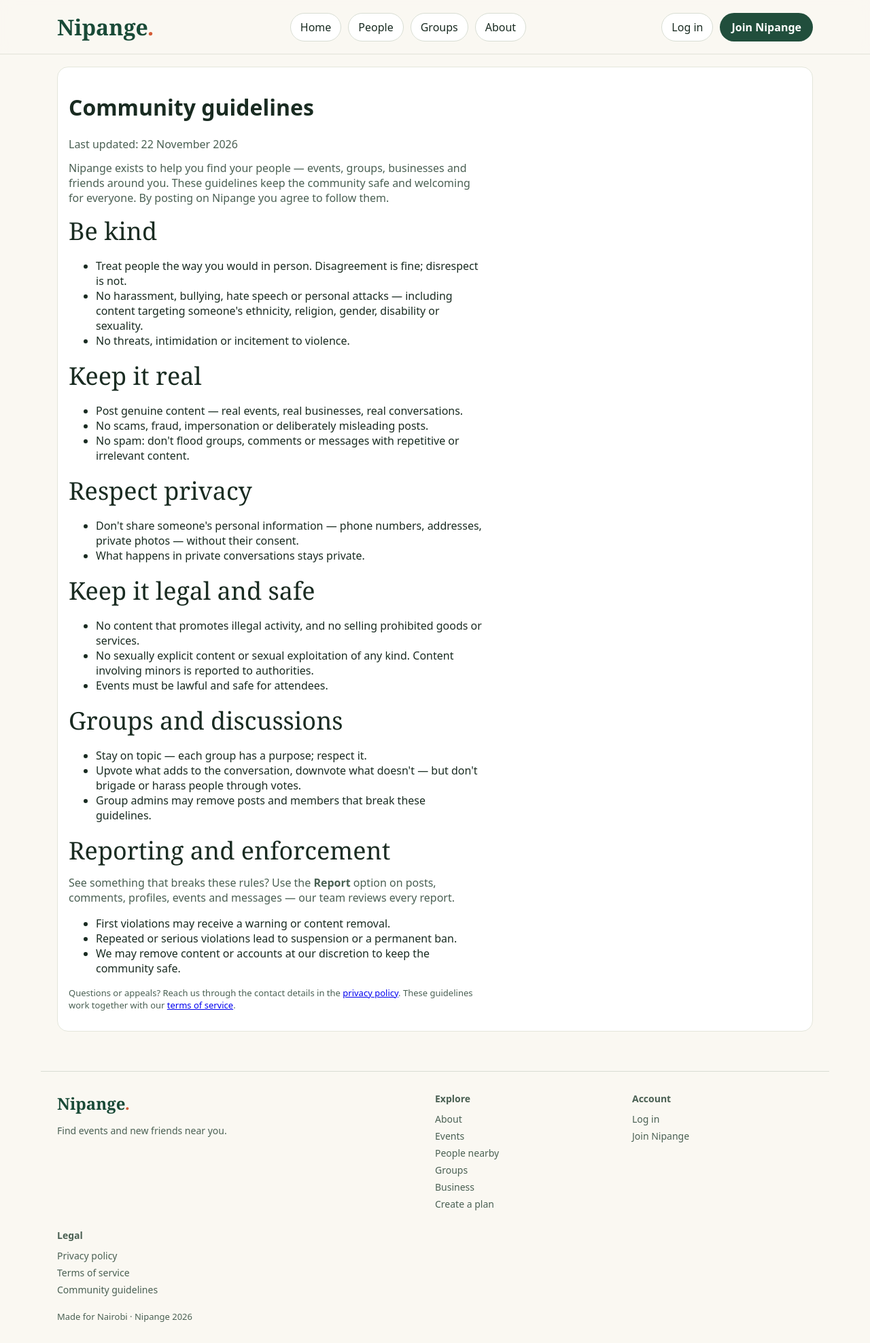
After one commit to Collinskib/tukutane, a PHP site: page /guidelines.php in a window 1280 px wide. The commit adds this page. Shown: the whole page at 68% size. Run offline with PHP 8.4, Linux system fonts and the light colour scheme.

Commit message:
Add like/report affordances, vote tooltips, community guidelines
The vote arrows alone were not discoverable as "like" — add an explicit
Like action on posts synced to the same vote endpoint, title tooltips on
all vote buttons, and inline report forms on posts, comments and replies
wired into the existing reports system (new gpost/gcomment target types,
admin queue links back to the thread). New public guidelines.php page
linked from the composer and the footer legal column.

Generated with [Devin](https://devin.ai)

Co-Authored-By: Devin <158243242+devin-ai-integration[bot]@users.noreply.github.com>

```diff
--- a/assets/style.css
+++ b/assets/style.css
@@ -385,6 +385,8 @@ footer.site{border-top:1px solid var(--line);margin-top:40px;padding:30px 24px;m
 .gact{border:0;background:none;color:var(--ink-soft);font-size:13px;font-weight:600;cursor:pointer;padding:4px 0;text-decoration:none}
 .gact:hover{color:var(--green-2)}
 .gact.danger:hover{color:#a33a1f}
+.gact.glike.on{color:var(--accent)}
+.greport-form{margin:8px 0 0}
 .gthread{margin-top:10px;border-top:1px solid var(--line-soft);padding-top:8px}
 .gthread summary{list-style:none;cursor:pointer;color:var(--ink-soft);font-size:13px;font-weight:600;padding:4px 0;user-select:none}
 .gthread summary::-webkit-details-marker{display:none}
@@ -392,6 +394,7 @@ footer.site{border-top:1px solid var(--line);margin-top:40px;padding:30px 24px;m
 .gthread[open] summary::after{content:' ▴'}
 .gthread summary:hover{color:var(--green-2)}
 .gcform{display:flex;gap:8px;margin:8px 0 12px}
+.gcform[hidden]{display:none!important}
 .gcform input{flex:1;border:1px solid var(--line);border-radius:var(--r-pill);padding:8px 14px;font:inherit;font-size:14px;background:var(--bg)}
 .gcm{display:flex;gap:8px;padding:8px 0;border-bottom:1px solid var(--line-soft)}
 .gcm:last-child{border-bottom:0}
--- /dev/null
+++ b/guidelines.php
@@ -0,0 +1,60 @@
+<?php
+require_once __DIR__ . '/includes/bootstrap.php';
+require_once __DIR__ . '/includes/layout.php';
+
+page_head('Community guidelines');
+site_header();
+?>
+<main>
+  <div class="card"><div class="body" style="max-width:70ch">
+    <h1>Community guidelines</h1>
+    <p class="muted">Last updated: 22 November 2026</p>
+
+    <p>Nipange exists to help you find your people — events, groups, businesses and friends around you. These guidelines keep the community safe and welcoming for everyone. By posting on Nipange you agree to follow them.</p>
+
+    <h2>Be kind</h2>
+    <ul>
+      <li>Treat people the way you would in person. Disagreement is fine; disrespect is not.</li>
+      <li>No harassment, bullying, hate speech or personal attacks — including content targeting someone's ethnicity, religion, gender, disability or sexuality.</li>
+      <li>No threats, intimidation or incitement to violence.</li>
+    </ul>
+
+    <h2>Keep it real</h2>
+    <ul>
+      <li>Post genuine content — real events, real businesses, real conversations.</li>
+      <li>No scams, fraud, impersonation or deliberately misleading posts.</li>
+      <li>No spam: don't flood groups, comments or messages with repetitive or irrelevant content.</li>
+    </ul>
+
+    <h2>Respect privacy</h2>
+    <ul>
+      <li>Don't share someone's personal information — phone numbers, addresses, private photos — without their consent.</li>
+      <li>What happens in private conversations stays private.</li>
+    </ul>
+
+    <h2>Keep it legal and safe</h2>
+    <ul>
+      <li>No content that promotes illegal activity, and no selling prohibited goods or services.</li>
+      <li>No sexually explicit content or sexual exploitation of any kind. Content involving minors is reported to authorities.</li>
+      <li>Events must be lawful and safe for attendees.</li>
+    </ul>
+
+    <h2>Groups and discussions</h2>
+    <ul>
+      <li>Stay on topic — each group has a purpose; respect it.</li>
+      <li>Upvote what adds to the conversation, downvote what doesn't — but don't brigade or harass people through votes.</li>
+      <li>Group admins may remove posts and members that break these guidelines.</li>
+    </ul>
+
+    <h2>Reporting and enforcement</h2>
+    <p>See something that breaks these rules? Use the <b>Report</b> option on posts, comments, profiles, events and messages — our team reviews every report.</p>
+    <ul>
+      <li>First violations may receive a warning or content removal.</li>
+      <li>Repeated or serious violations lead to suspension or a permanent ban.</li>
+      <li>We may remove content or accounts at our discretion to keep the community safe.</li>
+    </ul>
+
+    <p class="fine">Questions or appeals? Reach us through the contact details in the <a href="/privacy.php">privacy policy</a>. These guidelines work together with our <a href="/terms.php">terms of service</a>.</p>
+  </div></div>
+</main>
+<?php site_footer(); ?>
--- a/includes/layout.php
+++ b/includes/layout.php
@@ -15,7 +15,7 @@ function page_head(string $title, string $head = ''): void {
 <link rel="manifest" href="/manifest.webmanifest">
 <link rel="icon" href="/assets/icons/icon-192.png">
 <link rel="apple-touch-icon" href="/assets/icons/icon-192.png">
-<link rel="stylesheet" href="/assets/style.css?v=16">
+<link rel="stylesheet" href="/assets/style.css?v=17">
 <?= $head ?>
 <script defer src="/assets/alpine.min.js?v=1"></script>
 <script defer src="/assets/app.js?v=10"></script>
@@ -98,7 +98,7 @@ function site_footer(): void { ?>
       <?php if (user()): ?><a href="/profile.php">Profile</a><a href="/plans.php">My plans</a><a href="/logout.php">Log out</a>
       <?php else: ?><a href="/auth.php">Log in</a><a href="/auth.php?mode=register">Join Nipange</a><?php endif; ?></div>
     <div><strong>Legal</strong>
-      <a href="/privacy.php">Privacy policy</a><a href="/terms.php">Terms of service</a></div>
+      <a href="/privacy.php">Privacy policy</a><a href="/terms.php">Terms of service</a><a href="/guidelines.php">Community guidelines</a></div>
   </div>
   <p class="fine">Made for Nairobi · Nipange <?= date('Y') ?></p>
 </footer>
--- a/migrate-grposts.php
+++ b/migrate-grposts.php
@@ -54,4 +54,7 @@ db()->exec('CREATE TABLE IF NOT EXISTS grp_comment_votes (
 ) ENGINE=InnoDB DEFAULT CHARSET=utf8mb4');
 echo "grp_comment_votes ok\n";
 
+db()->exec("ALTER TABLE reports MODIFY target_type ENUM('user','gathering','message','event_message','gpost','gcomment') NOT NULL");
+echo "reports enum ok\n";
+
 echo "done\n";
--- a/report.php
+++ b/report.php
@@ -5,7 +5,7 @@ if ($_SERVER['REQUEST_METHOD'] !== 'POST') redirect('index.php');
 csrf_verify();
 require_login('index.php');
 
-$type = in_array($_POST['type'] ?? '', ['user', 'gathering', 'message', 'event_message'], true) ? $_POST['type'] : 'gathering';
+$type = in_array($_POST['type'] ?? '', ['user', 'gathering', 'message', 'event_message', 'gpost', 'gcomment'], true) ? $_POST['type'] : 'gathering';
 add_report(user_id(), $type, (int) ($_POST['id'] ?? 0), trim($_POST['reason'] ?? ''));
 
 $back = $_POST['back'] ?? 'index.php';
--- a/sw.js
+++ b/sw.js
@@ -1,8 +1,8 @@
 // Nipange service worker — static shell + offline fallback only.
 // NEVER caches API responses, messages, or account pages.
-const CACHE = 'nipange-v20';
+const CACHE = 'nipange-v21';
 const STATIC = [
-  '/assets/style.css?v=16',
+  '/assets/style.css?v=17',
   '/assets/app.js?v=10',
   '/assets/alpine.min.js?v=1',
   '/assets/icons/icon-192.png',
```
Also changed, not shown: admin/reports.php (+12 -2 lines), group.php (+74 -19 lines).
